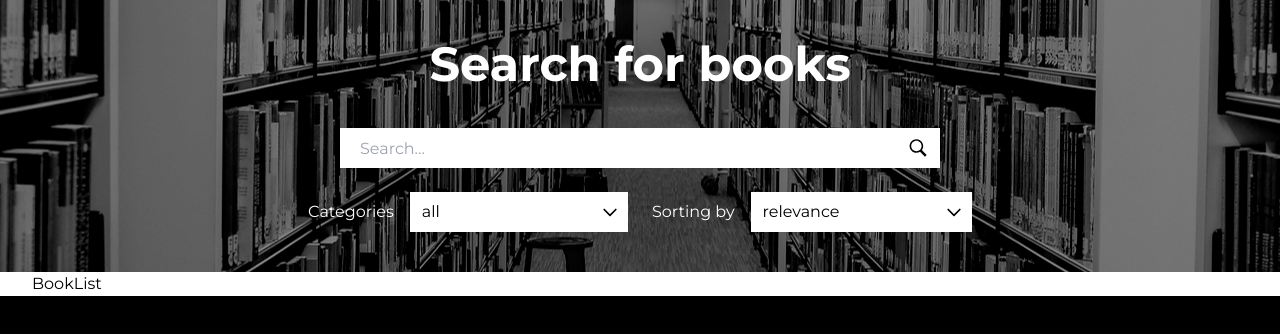
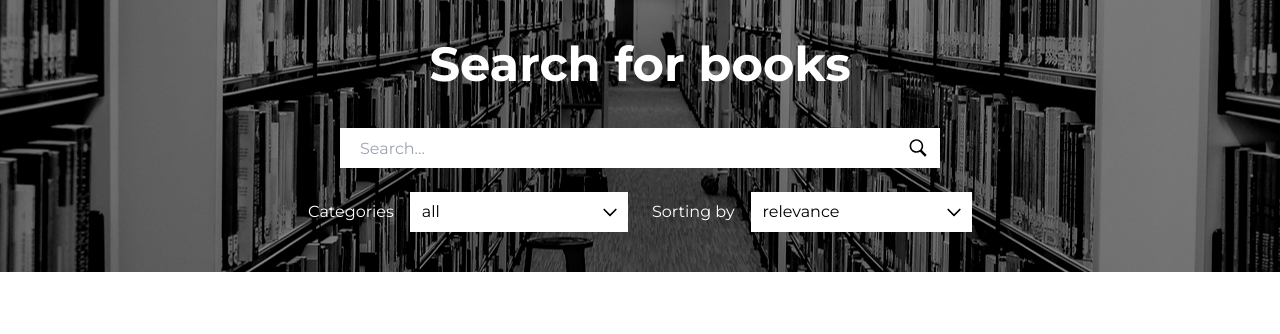
Before and after one commit to stpkkk/google-books, a Next.js app: page / in a window 1280 px wide. Shown: the top 334 px of the page. Built offline with nearby package versions, Linux system fonts and the light colour scheme.

Commit message:
BookList, get books with RTK query, Search, Load More, Book card button

```diff
--- a/app/globals.css
+++ b/app/globals.css
@@ -26,7 +26,7 @@
 }
 
 body {
-  @apply min-h-screen bg-black text-white font-montserrat;
+  @apply bg-white text-white font-montserrat;
 }
 
 /* FLEX */
--- a/components/books/BookItem.tsx
+++ b/components/books/BookItem.tsx
@@ -1,7 +1,37 @@
 import React from "react";
+import Image from "next/image";
+import { IBook } from "@/interfaces";
+import noCover from "../../public/assets/images/book-no-cover.png";
 
-const BookItem: React.FC = () => {
-  return <div>BookItem</div>;
+type BookItemProps = {
+  book: IBook;
+};
+
+const BookItem: React.FC<BookItemProps> = ({ book }) => {
+  return (
+    <div className="flex flex-col h-full p-4 bg-gray-100 shadow-md rounded-lg cursor-pointer">
+      <Image
+        src={book.volumeInfo.imageLinks?.smallThumbnail || noCover.src}
+        alt={book.volumeInfo.title}
+        width={180}
+        height={240}
+        quality={100}
+        className="self-center max-w-[180px] max-h-[240px] h-full w-full mb-4 shadow-2xl rounded-lg"
+      />
+      <div className="flex flex-col flex-grow items-start">
+        <div className="text-sm text-gray-400 underline underline-offset-4">
+          {book.volumeInfo.categories || ""}
+        </div>
+        <h3 className="text-xl font-bold mb-2">
+          {book.volumeInfo.title || ""}
+        </h3>
+        <div className="flex-grow" />
+        <div className="text-sm text-gray-500">
+          {book.volumeInfo.authors || ""}
+        </div>
+      </div>
+    </div>
+  );
 };
 
 export default BookItem;
--- a/components/books/BookList.tsx
+++ b/components/books/BookList.tsx
@@ -1,9 +1,93 @@
-import React from "react";
+"use client";
+import React, { useEffect } from "react";
+import { useDispatch } from "react-redux";
 
-const BookList: React.FC = () => {
+import { useGetBooksQuery } from "@/redux/services/googleBooksApi";
+import {
+  fetchBooksFailure,
+  fetchBooksStart,
+  fetchBooksSuccess,
+  setBooksToRender,
+} from "@/redux/features/booksSlice";
+import BookItem from "./BookItem";
+import { useAppSelector } from "@/redux/hooks";
+import { IBook } from "@/interfaces";
+
+function BookList() {
+  const dispatch = useDispatch();
+  const { searchTerm, booksToRender } = useAppSelector(
+    state => state.booksSlice
+  );
+  const params = {
+    searchTerm,
+    limit: booksToRender,
+    startIndex: 0,
+    // orderBy:
+  };
+
+  const { data, error, isError, isLoading, isFetching, refetch } =
+    useGetBooksQuery(params, {
+      skip: !searchTerm,
+    });
+
+  useEffect(() => {
+    if (searchTerm) {
+      dispatch(setBooksToRender(30));
+      refetch();
+    }
+  }, [searchTerm, refetch]);
+
+  const handleLoadMore = () => {
+    const newBooksToRender = booksToRender + 2;
+    dispatch(setBooksToRender(newBooksToRender));
+  };
+
+  useEffect(() => {
+    if (isLoading) {
+      dispatch(fetchBooksStart());
+    } else if (error) {
+      dispatch(fetchBooksFailure(error));
+    } else if (data) {
+      dispatch(fetchBooksSuccess(data.items));
+    }
+  }, [data, error, isLoading, dispatch]);
+
+  if (isLoading || isFetching) {
+    return <div className="text-black">Loading...</div>;
+  }
+
+  if (isError) {
+    return (
+      <div className="my-16 text-black text-lg font-bold">
+        Something went wrong 💥💥💥. Try again!
+      </div>
+    );
+  }
+
   return (
-    <div className="w-full px-8 sm:px-4 bg-white text-black">BookList</div>
+    <div className="w-full p-8 sm:p-4 bg-white text-black max-w-[1200px]">
+      {data && searchTerm ? (
+        <ul className="grid grid-cols-1 sm:grid-cols-2 md:grid-cols-3 lg:grid-cols-4 gap-4">
+          {data?.items.map((book: IBook) => (
+            <li key={book.id}>
+              <BookItem book={book} />
+            </li>
+          ))}
+        </ul>
+      ) : null}
+
+      {searchTerm && (
+        <div className="flex_center p-8">
+          <button
+            className="max-w-xs w-full mt-auto p-4 text-white bg-black hover:opacity-50"
+            onClick={handleLoadMore}
+          >
+            Load more
+          </button>
+        </div>
+      )}
+    </div>
   );
-};
+}
 
 export default BookList;
--- a/components/header/SearchInput.tsx
+++ b/components/header/SearchInput.tsx
@@ -1,13 +1,23 @@
-import React from "react";
+"use client";
+import React, { ChangeEvent } from "react";
+import { useAppDispatch } from "@/redux/hooks";
+import { setSearchTerm } from "@/redux/features/booksSlice";
 import SearchIcon from "./SearchIcon";
 
 const SearchInput: React.FC = () => {
+  const dispatch = useAppDispatch();
+
+  const handleInputChange = (e: ChangeEvent<HTMLInputElement>) => {
+    dispatch(setSearchTerm(e.target.value));
+  };
+
   return (
     <div className="relative text-gray-600 flex w-full max-w-[600px] mb-6">
       <input
         type="text"
         className="bg-white h-10 px-5 pr-10 focus:outline-none w-full"
         placeholder="Search..."
+        onChange={handleInputChange}
       />
       <div className="absolute right-0 top-0 mt-2.5 mr-3">
         <SearchIcon />
--- a/interfaces/index.ts
+++ b/interfaces/index.ts
@@ -0,0 +1 @@
+export * from "./books";
--- a/next.config.js
+++ b/next.config.js
@@ -1,4 +1,8 @@
 /** @type {import('next').NextConfig} */
-const nextConfig = {};
+const nextConfig = {
+  images: {
+    domains: ["books.google.com"],
+  },
+};
 
 module.exports = nextConfig;
--- a/redux/features/booksSlice.ts
+++ b/redux/features/booksSlice.ts
@@ -1,9 +1,16 @@
 import { categories, sortValues } from "@/constants";
-import { createSlice, PayloadAction } from "@reduxjs/toolkit";
+import { IBook } from "@/interfaces";
+import { createSlice, PayloadAction, SerializedError } from "@reduxjs/toolkit";
+import { FetchBaseQueryError } from "@reduxjs/toolkit/dist/query";
 
 export interface booksState {
   selectedOptions: Record<string, string>;
   isOpen: Record<string, boolean>;
+  searchTerm: string;
+  booksToRender: number;
+  data: IBook[];
+  loading: boolean;
+  error: FetchBaseQueryError | SerializedError | null;
 }
 
 const initialState: booksState = {
@@ -12,6 +19,11 @@ const initialState: booksState = {
     sorting: sortValues[0],
   },
   isOpen: {},
+  searchTerm: "",
+  booksToRender: 30,
+  data: [],
+  loading: false,
+  error: null,
 };
 
 const booksSlice = createSlice({
@@ -30,9 +42,41 @@ const booksSlice = createSlice({
       const dropdownId = action.payload;
       state.isOpen[dropdownId] = !state.isOpen[dropdownId];
     },
+
+    setSearchTerm: (state, action: PayloadAction<string>) => {
+      state.searchTerm = action.payload;
+    },
+
+    setBooksToRender: (state, action: PayloadAction<number>) => {
+      state.booksToRender = action.payload;
+    },
+
+    fetchBooksStart: state => {
+      state.loading = true;
+      state.error = null;
+    },
+    fetchBooksSuccess: (state, action: PayloadAction<IBook[]>) => {
+      state.loading = false;
+      state.data = action.payload;
+    },
+    fetchBooksFailure: (
+      state,
+      action: PayloadAction<FetchBaseQueryError | SerializedError>
+    ) => {
+      state.loading = false;
+      state.error = action.payload;
+    },
   },
 });
 
-export const { setSelectedOption, toggleDropdown } = booksSlice.actions;
+export const {
+  setSelectedOption,
+  toggleDropdown,
+  setSearchTerm,
+  setBooksToRender,
+  fetchBooksStart,
+  fetchBooksSuccess,
+  fetchBooksFailure,
+} = booksSlice.actions;
 
 export default booksSlice.reducer;
--- /dev/null
+++ b/redux/services/googleBooksApi.ts
@@ -0,0 +1,32 @@
+import { createApi, fetchBaseQuery } from "@reduxjs/toolkit/query/react";
+import { IBook } from "@/interfaces";
+
+interface IParams {
+  searchTerm: string;
+  startIndex?: number;
+  limit: number;
+}
+
+export type BooksResponse = {
+  items: IBook[];
+};
+
+const API_URL = "https://www.googleapis.com/books/v1/volumes/";
+
+export const googleBooksApi = createApi({
+  reducerPath: "googleBooksApi",
+  baseQuery: fetchBaseQuery({ baseUrl: API_URL }),
+  endpoints: builder => ({
+    getBooks: builder.query<BooksResponse, IParams>({
+      query: ({ searchTerm, startIndex = 0, limit }) =>
+        `?q=${searchTerm}&maxResults=${limit}&startIndex=${startIndex}`,
+    }),
+
+    // getBooksBySearch: builder.query<IBook[], string>({
+    //   query: searchTerms => `?q=${searchTerms}`,
+    // }),
+  }),
+});
+
+// export const { useGetBooksQuery, useGetBooksBySearchQuery } = googleBooksApi;
+export const { useGetBooksQuery } = googleBooksApi;
--- a/redux/store.ts
+++ b/redux/store.ts
@@ -1,9 +1,17 @@
 import { configureStore } from "@reduxjs/toolkit";
+import { googleBooksApi } from "./services/googleBooksApi";
 import booksSlice from "./features/booksSlice";
+import { setupListeners } from "@reduxjs/toolkit/dist/query";
 
 export const store = configureStore({
-  reducer: { booksSlice },
+  reducer: { booksSlice, [googleBooksApi.reducerPath]: googleBooksApi.reducer },
+  devTools: process.env.NODE_ENV !== "production",
+
+  middleware: getDefaultMiddleware =>
+    getDefaultMiddleware({}).concat([googleBooksApi.middleware]),
 });
+
+setupListeners(store.dispatch);
 
 export type RootState = ReturnType<typeof store.getState>;
 export type AppDispatch = typeof store.dispatch;
```
Also changed, not shown: interfaces/books.ts (added, +13 -0 lines), public/assets/images/book-no-cover.png (added), 1 other file (tests, documents, lock files or other folders).
